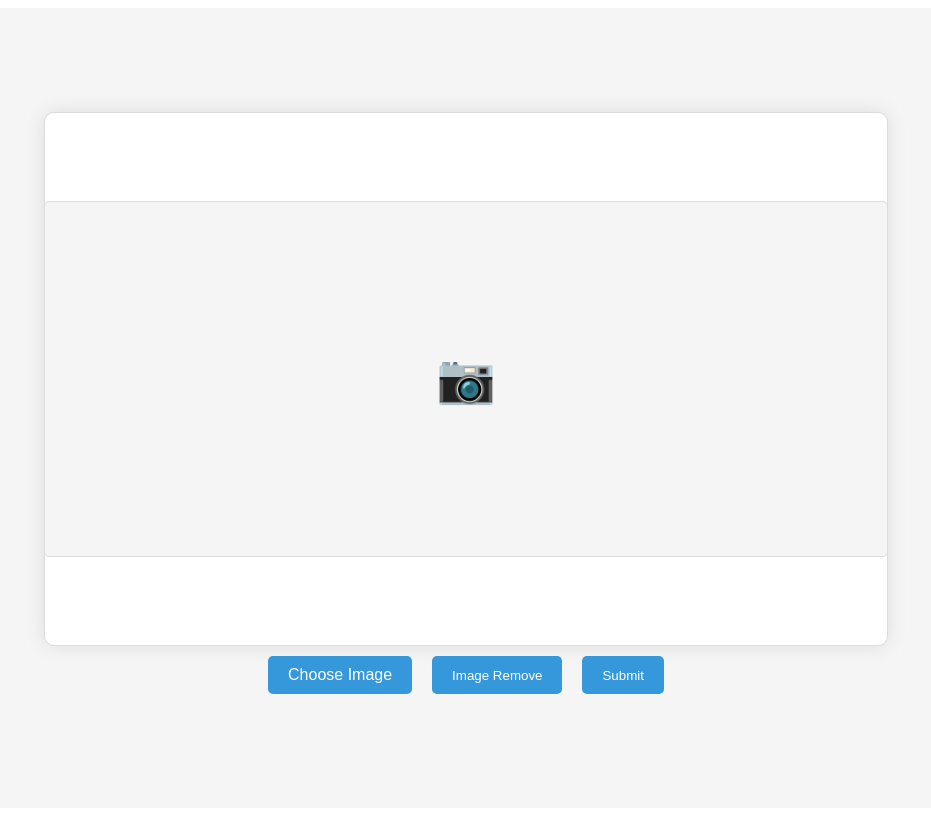
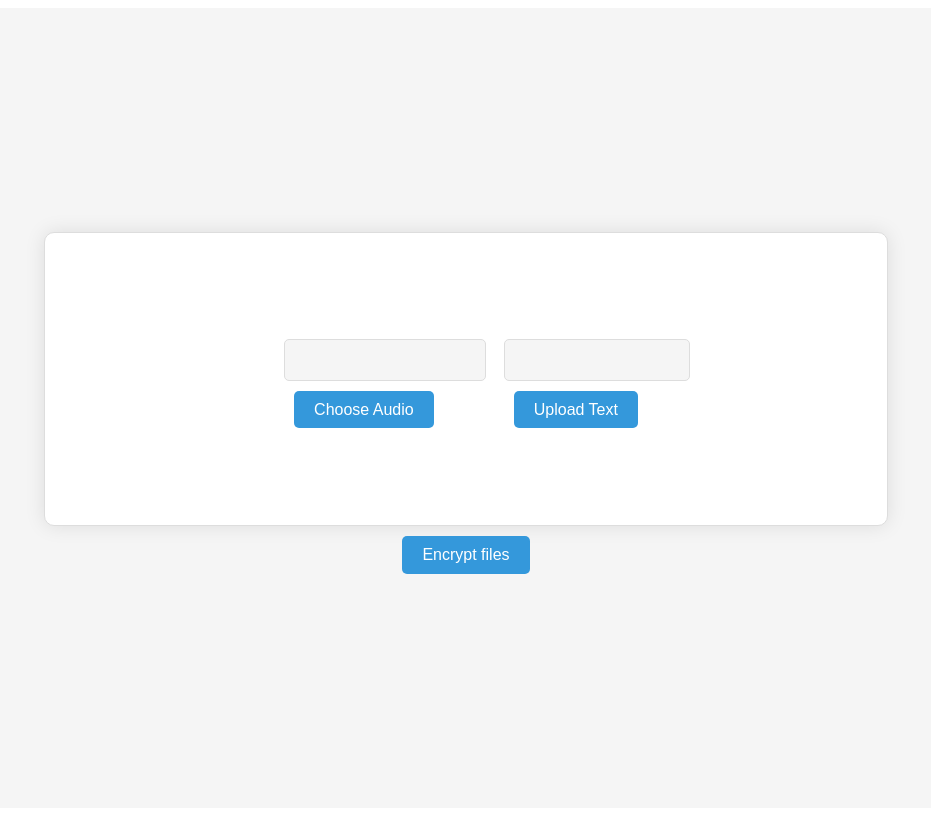
Before and after one commit to GOWTHAMSUKUMAR11/Project, a Flask app: page / in a window 1280 px wide. Shown: the whole page, without its empty margins (174-1105 px from the left). Run offline with Flask 3, Linux system fonts and the light colour scheme.

Commit message:
ui changes by prasanth

```diff
--- a/templates/index.html
+++ b/templates/index.html
@@ -1,12 +1,12 @@
 <!DOCTYPE html>
 <html lang="en">
+
 <head>
     <meta charset="UTF-8">
     <meta name="viewport" content="width=device-width, initial-scale=1.0">
-    <title>Image Uploader</title>
+    <title>File Uploader</title>
     <style>
-
-        .form{
+        .form {
             font-family: Arial, sans-serif;
             background-color: #f5f5f5;
             margin: 0;
@@ -33,39 +33,27 @@
             border: 1px solid #ddd;
             box-shadow: 0 0 20px rgba(0, 0, 0, 0.1);
             border-radius: 10px;
-            width: 66.6%; /* 2/3 of the page width */
-            height: 66.6vh; /* 2/3 of the page height */
+            width: 66.6%;
+            height: 36.6vh;
             display: flex;
-            flex-direction: column;
+            flex-direction: row;
             justify-content: center;
             align-items: center;
+            gap: 60px;
         }
 
-        .image-container {
+        .file-container {
             display: flex;
             justify-content: center;
             align-items: center;
             width: 100%;
-            height: 66.6%; /* 2/3 of the container's height */
+            height: 50%;
             background-color: #f5f5f5;
             border: 1px solid #ddd;
             border-radius: 5px;
             position: relative;
-        }
-
-        .image-container img {
-            max-width: 100%;
-            max-height: 100%;
-            border-radius: 5px;
-            display: none;
-        }
-
-        .image-upload-icon {
-            font-size: 48px;
-            position: absolute;
-            top: 50%;
-            left: 50%;
-            transform: translate(-50%, -50%);
+            margin-bottom: 20px;
+            padding: 20px;
         }
 
         .upload-button,
@@ -79,6 +67,7 @@
             cursor: pointer;
             transition: background-color 0.3s;
             margin: 10px;
+            font-size: 16px;
         }
 
         .upload-button:hover,
@@ -92,7 +81,6 @@
             justify-content: center;
         }
 
-        /* Style the custom file input */
         .custom-file-input {
             display: none;
         }
@@ -111,53 +99,65 @@
         .custom-file-label:hover {
             background-color: #2980b9;
         }
+
+        .remove-file {
+            position: absolute;
+            top: 5px;
+            right: 5px;
+            color: #f00;
+            cursor: pointer;
+        }
     </style>
 </head>
+
 <body>
-    <form class="form" name = "imageencyption" action="." enctype="multipart/form-data" method="post">
+    <form class="form" name="fileUploader" action="." enctype="multipart/form-data" method="post">
         <div class="container">
-            <div class="image-container" id="imageContainer">
-                <img id="previewImage" src="#" alt="Uploaded Image">
-                <div class="image-upload-icon">&#x1F4F7;</div>
+            <div class="inputcont-button">
+                <div class="file-container" id="fileContainerAudio"></div>
+                <input type="file" id="fileInputAudio" class="custom-file-input" name="audio" accept="audio/*">
+                <label for="fileInputAudio" class="custom-file-label">Choose Audio</label>
+            </div>
+            <div class="inputcont-button">
+                <div class="file-container" id="fileContainerText"></div>
+                <input type="file" id="fileInputText" class="custom-file-input" name="text" accept=".txt">
+                <label for="fileInputText" class="custom-file-label">Upload Text</label>
             </div>
         </div>
 
         <div class="buttons">
-            <input type="file" id="fileInput" class="custom-file-input" name="image" accept="image/*">
-            <label for="fileInput" class="custom-file-label">Choose Image</label>
-            <button type="button" class="remove-button" id="removeButton">Image Remove</button>
-            <button type="submit" class="submit-button">Submit</button>
+            <button type="submit" class="submit-button">Encrypt files</button>
         </div>
     </form>
 
     <script>
-        const fileInput = document.getElementById('fileInput');
-        const imageContainer = document.getElementById('imageContainer');
-        const previewImage = document.getElementById('previewImage');
-        const removeButton = document.getElementById('removeButton');
-        const imageUploadIcon = document.querySelector('.image-upload-icon');
+        const fileInputAudio = document.getElementById('fileInputAudio');
+        const fileInputText = document.getElementById('fileInputText');
+        const fileContainerAudio = document.getElementById('fileContainerAudio');
+        const fileContainerText = document.getElementById('fileContainerText');
 
-        fileInput.addEventListener('change', handleFileSelect);
-        removeButton.addEventListener('click', removeImage);
+        fileInputAudio.addEventListener('change', handleFileSelect.bind(null, fileContainerAudio));
+        fileInputText.addEventListener('change', handleFileSelect.bind(null, fileContainerText));
 
-        function handleFileSelect(event) {
+        function handleFileSelect(container, event) {
             const file = event.target.files[0];
             if (file) {
-                const reader = new FileReader();
-                reader.onload = function (e) {
-                    previewImage.src = e.target.result;
-                    previewImage.style.display = 'block';
-                    imageUploadIcon.style.display = 'none';
-                };
-                reader.readAsDataURL(file);
+                const fileItem = document.createElement('div');
+                fileItem.classList.add('file-item');
+                fileItem.innerHTML = `
+                    <p>Uploaded File: ${file.name}</p>
+                    <span class="remove-file" onclick="removeFile(this)">X</span>
+                `;
+                container.innerHTML = '';
+                container.appendChild(fileItem);
             }
         }
 
-        function removeImage() {
-            fileInput.value = ''; // Reset the file input
-            previewImage.style.display = 'none';
-            imageUploadIcon.style.display = 'block';
+        function removeFile(element) {
+            const container = element.parentElement.parentElement;
+            container.innerHTML = '';
         }
     </script>
 </body>
+
 </html>
```
Also changed, not shown: templates/slideshow.html (+15 -6 lines).
